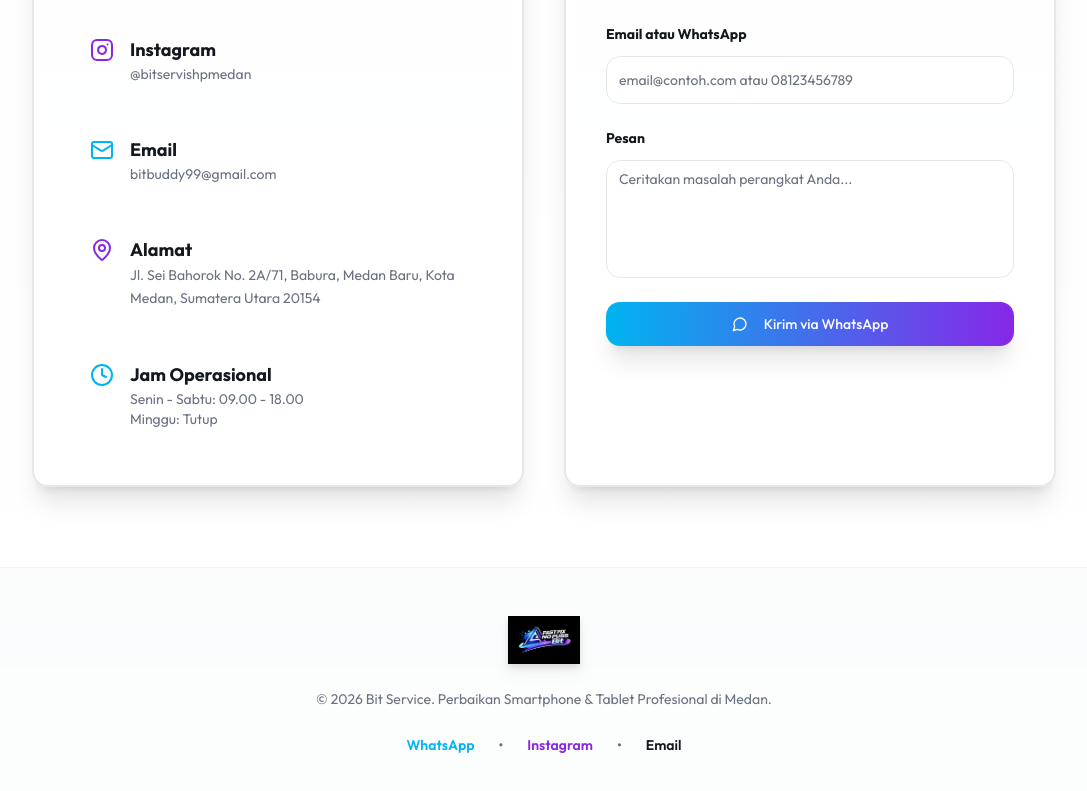
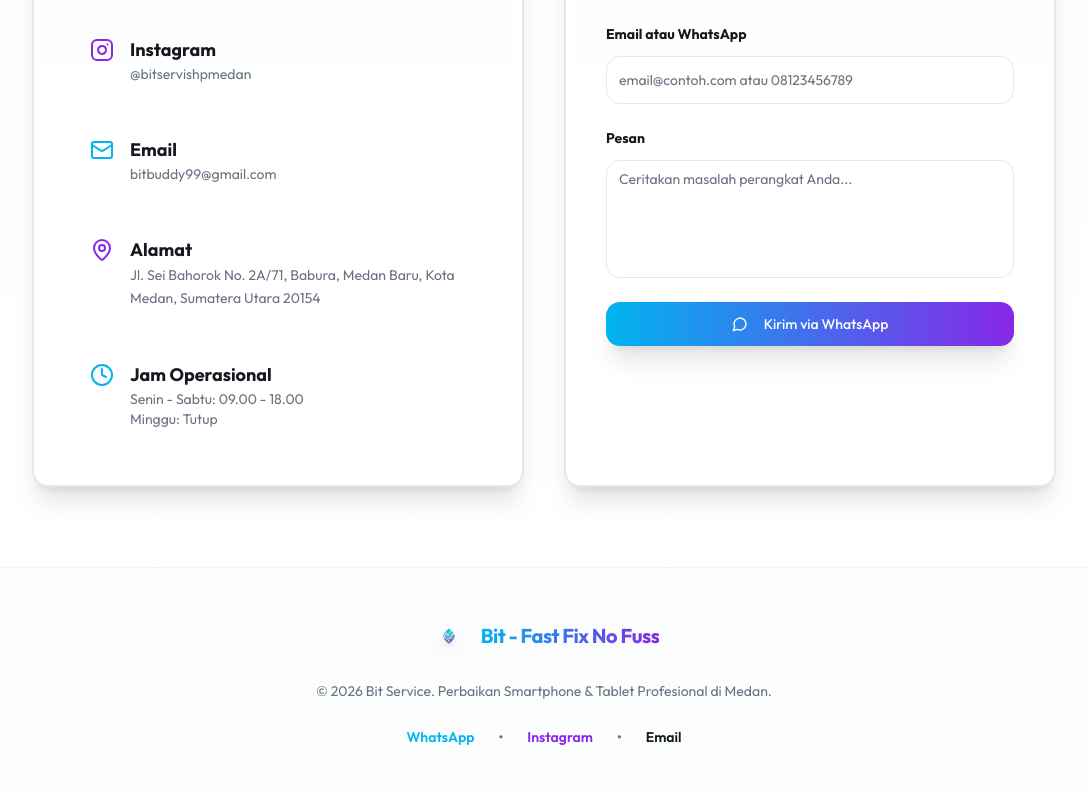
Before and after one commit to willWilly31/bitFNF, a React (Vite) app: page / in a window 1280 px wide. Shown: the part 3839-4630 px from the top of the page, without its empty margins (96-1183 px from the left). Built offline with nearby package versions, Linux system fonts and the light colour scheme; the HTML template or start-up script is replaced by a standard one.

Commit message:
Update logo placement footer fix
Co-authored-by: willWilly31 <190154899+willWilly31@users.noreply.github.com>

```diff
--- a/src/pages/Index.tsx
+++ b/src/pages/Index.tsx
@@ -420,7 +420,8 @@ const Index = () => {
         <div className="container mx-auto px-4 py-12">
           <div className="text-center space-y-6">
             <div className="flex items-center justify-center gap-3">
-              <img src={logoFull} alt="Bit" className="h-12 drop-shadow-lg" />
+              <img src={logoIcon} alt="Bit" className="w-10 h-10 drop-shadow-lg" />
+              <span className="font-bold text-xl text-gradient tracking-tight">Bit - Fast Fix No Fuss</span>
             </div>
             <p className="text-sm text-muted-foreground leading-relaxed">
               © {new Date().getFullYear()} Bit Service. Perbaikan Smartphone & Tablet Profesional di Medan.
```
